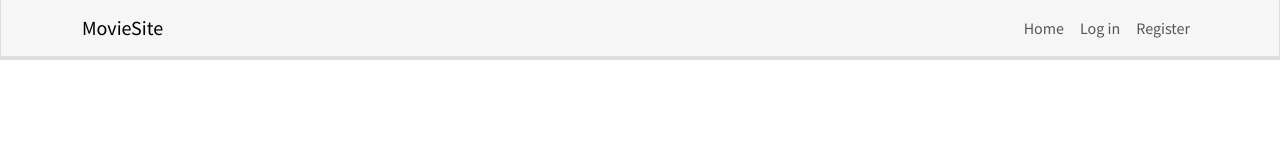
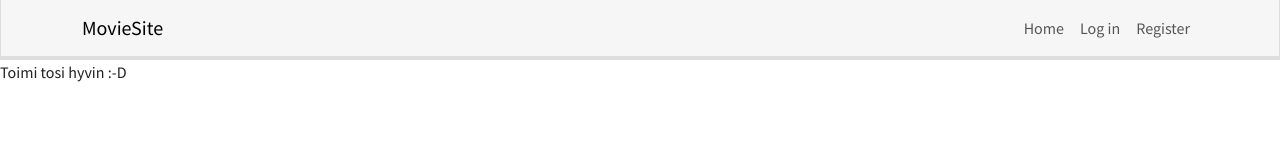
Before and after one commit to TVT22-16/MovieSite, a React (Create React App) app in the folder client/: page /groups in a window 1280 px wide. Shown: the top 160 px of the page. Built offline with nearby package versions, Linux system fonts and the light colour scheme; a small style sheet from the web is missing.

Commit message:
Groupsin alottelua
Mitään en saanut aikaan :-)

```diff
--- a/client/src/App.js
+++ b/client/src/App.js
@@ -7,6 +7,7 @@ import Login from './assets/Login';
 import Signup from './assets/Signup';
 import Reviews from './assets/Reviews';
 import Settings from './assets/Settings';
+import Groups from './assets/Groups';
 
 
 
@@ -27,6 +28,7 @@ function App() {
             <Route path="/register" element={<Signup />} />
             <Route path="/reviews" element={<Reviews />} />
             <Route path="/settings" element={<Settings />} />
+            <Route path="/groups" element={<Groups/>} />
 
 
           </Routes>
--- /dev/null
+++ b/client/src/assets/Groups.js
@@ -0,0 +1,12 @@
+import React, { useEffect, useState } from 'react';
+import axios from 'axios';
+
+const Groups = () => {
+    return(
+        <div>Toimi tosi hyvin :-D</div>
+    )
+}
+
+
+
+export default Groups;
--- a/client/src/components/Header.js
+++ b/client/src/components/Header.js
@@ -4,7 +4,7 @@ import Nav from 'react-bootstrap/Nav';
 import Navbar from 'react-bootstrap/Navbar';
 import NavDropdown from 'react-bootstrap/NavDropdown';
 import './Header.css';
-import { Routes, Route } from 'react-router-dom';
+import { Routes, Route, } from 'react-router-dom';
 
 import Login from '../assets/Login';
 import Signup from '../assets/Signup';
@@ -36,7 +36,7 @@ const Header = ({loggedIn}) => {
       <Nav className="custom-nav">
         <Nav.Link href="/home">Home</Nav.Link>
         <Nav.Link href="/reviews">Reviews</Nav.Link>
-        <Nav.Link href="/mygroups">Groups</Nav.Link>
+        <Nav.Link href="/groups">Groups</Nav.Link>
         <NavDropdown title={username} id="basic-nav-dropdown">
           <NavDropdown.Item href="/profile">Profile</NavDropdown.Item>
           <NavDropdown.Item href="/settings">Settings</NavDropdown.Item>
```
Also changed, not shown: 1 other file (tests, documents, lock files or other folders).
